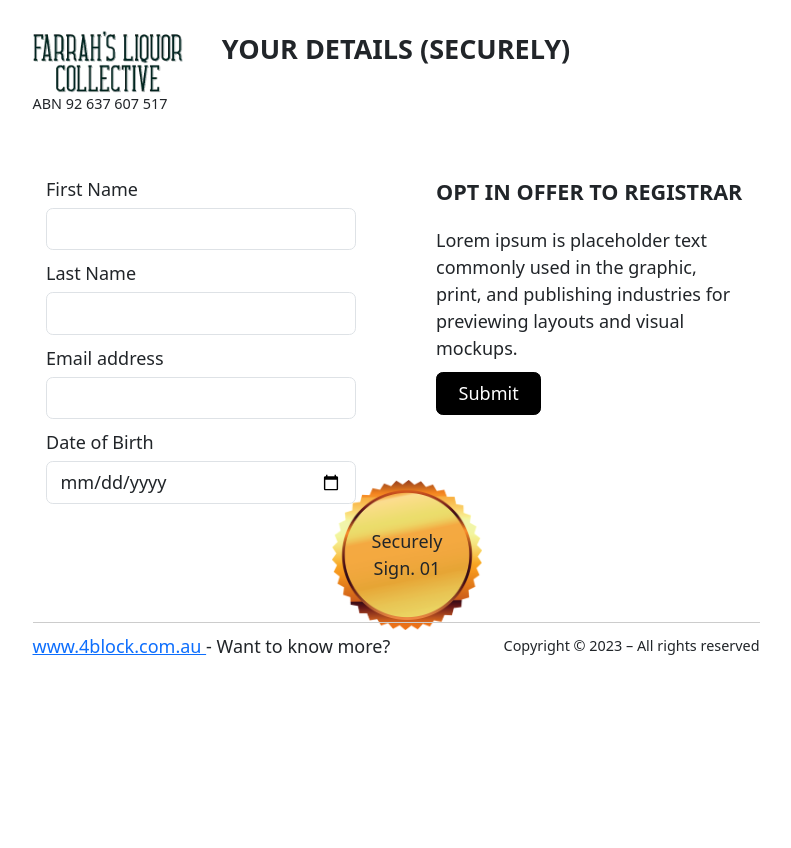
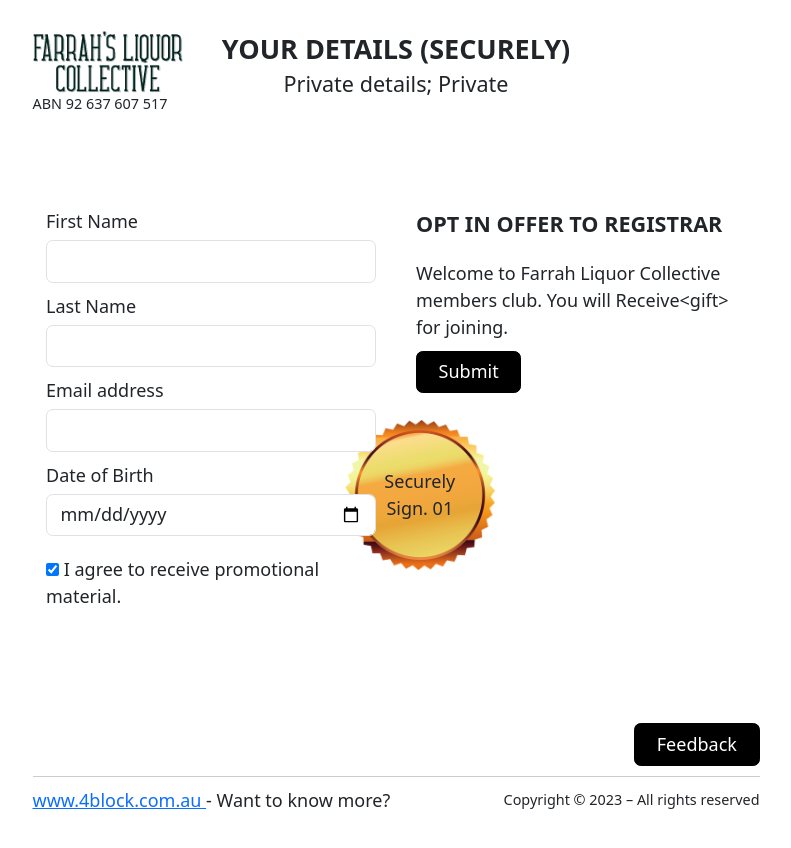
Before and after one commit to yulanh7/farrahsliquorcollective2-frontend, a Next.js app: page /detail in a window 1280 px wide. Shown: the top 848 px of the page, without its empty margins (244-1035 px from the left). Before the commit the page ends 800 px from the top, so only its background shows below. Built offline with nearby package versions, Linux system fonts and the light colour scheme; no server answers.

Commit message:
add a checkbox and feedback in detail page

```diff
--- a/pages/detail.tsx
+++ b/pages/detail.tsx
@@ -27,11 +27,13 @@ export default function Post() {
   const [lastName, setLastName] = useState('');
   const [email, setEmail] = useState('');
   const [dob, setDob] = useState('');
+  const [agreed, setAgreed] = useState(true);
   const [errors, setErrors] = useState<{
     firstName?: string;
     lastName?: string;
     email?: string;
     dob?: string;
+    agreed?: string;
   }>({});
 
   const validateForm = () => {
@@ -41,6 +43,7 @@ export default function Post() {
       lastName?: string;
       email?: string;
       dob?: string;
+      agreed?: string;
     } = {};
 
     if (firstName.trim() === '') {
@@ -65,8 +68,13 @@ export default function Post() {
       newErrors.dob = 'Date of birth is required';
       isValid = false;
     }
+    if (!agreed) {
+      newErrors.agreed = 'You must agree to receive promotional material before submitting the form.';
+      isValid = false;
+    }
 
     setErrors(newErrors);
+
     return isValid;
   };
 
@@ -81,7 +89,7 @@ export default function Post() {
     if (validateForm()) {
       const hashCode = getHash(firstName, lastName, email, dob);
       console.log(hashCode);
-      getHash(firstName, lastName, email, dob).then(hash => {
+      getHash(firstName, lastName, email, dob,).then(hash => {
         console.log(hash);
         fetch('http://172.19.0.191:3000/users', {
           method: 'POST',
@@ -111,9 +119,10 @@ export default function Post() {
     return hashHex;
   }
 
+  console.log('error', errors);
 
   return (
-    <Layout title="YOUR DETAILS (SECURELY)" logo="/images/logo.jpg">
+    <Layout title="YOUR DETAILS (SECURELY)" logo="/images/logo.jpg" subTitle="Private details; Private" showFeedback>
       <Badge />
       <form className={utilStyles.form} onSubmit={handleSubmit}>
         <Container>
@@ -166,7 +175,7 @@ export default function Post() {
                   <div className="invalid-feedback">{errors.email}</div>
                 )}
               </div>
-              <div className={utilStyles.pB10px}>
+              <div className={utilStyles.pB20px}>
                 <label htmlFor="dob" className="form-label">
                   Date of Birth
                 </label>
@@ -180,15 +189,24 @@ export default function Post() {
                 />
                 {errors.dob && <div className="invalid-feedback">{errors.dob}</div>}
               </div>
+              <div>
+                <label className={`${errors.agreed && 'is-invalid'} ${errors.agreed && 'form-control'}`}>
+                  <input
+                    type="checkbox"
+                    checked={agreed}
+                    onChange={(e) => setAgreed(e.target.checked)}
+                  />
+                  <span> I agree to receive promotional material.</span>
+                </label>
+                {errors.agreed && <div className="invalid-feedback">{errors.agreed}</div>}
+              </div>
             </Col>
             <Col sm="12" md="6" className={utilStyles.rightCol}>
               <h2 className={`${utilStyles.headingMd} ${utilStyles.pB10px}`}>
                 OPT IN OFFER TO REGISTRAR
               </h2>
               <div className={`${utilStyles.text} ${utilStyles.pB10px}`}>
-                Lorem ipsum is placeholder text commonly used in the graphic,
-                print, and publishing industries for previewing layouts and
-                visual mockups.
+                Welcome to Farrah Liquor Collective members club. You will Receive{`<gift>`} for joining.
               </div>
 
 
--- a/src/components/layout.tsx
+++ b/src/components/layout.tsx
@@ -5,15 +5,17 @@ import utilStyles from '../styles/utils.module.scss';
 import Link from 'next/link';
 import PropTypes from 'prop-types';
 import Image from 'next/image';
+import { Button } from "react-bootstrap";
 
 interface LayoutProps {
   children: ReactNode;
   title: ReactNode;
   logo: string;
   subTitle: string;
+  showFeedback: boolean;
 }
 
-export default function Layout({ children, title, subTitle, logo }: LayoutProps) {
+export default function Layout({ children, title, subTitle, logo, showFeedback }: LayoutProps) {
   return (
     <div className={styles.container}>
       <Head>
@@ -44,8 +46,20 @@ export default function Layout({ children, title, subTitle, logo }: LayoutProps)
 
       </header>
       <main className={styles.pageContainer}>{children}</main>
-      <footer className={`${utilStyles.footerContainer} ${utilStyles.pT10px}`}>
-        <div>
+      <footer>
+        {showFeedback &&
+          <div className={` ${utilStyles.pB10px} ${utilStyles.textRight}`}>
+            <Button
+              variant="primary"
+              className={utilStyles.button}
+            >
+              Feedback
+            </Button>
+          </div>
+        }
+        <div className={`${utilStyles.footerContainer} ${utilStyles.pT10px}`}>
+
+          <div >
             <Link href="https://4block.com.au/">
               <span>www.4block.com.au </span>
             </Link>
@@ -53,6 +67,7 @@ export default function Layout({ children, title, subTitle, logo }: LayoutProps)
           </div>
           <div className={`${utilStyles.textSm} `}>
             Copyright © 2023 – All rights reserved
+          </div>
         </div>
       </footer>
     </div>
@@ -64,4 +79,5 @@ Layout.propTypes = {
   title: PropTypes.node.isRequired,
   logo: PropTypes.string.isRequired,
   subTitle: PropTypes.string,
+  showFeedback: PropTypes.bool,
 };
--- a/src/styles/utils.module.scss
+++ b/src/styles/utils.module.scss
@@ -85,6 +85,9 @@
 }
 
 
+.pB20px {
+  padding-bottom: 20px;
+}
 .pB10px {
   padding-bottom: 10px;
 }
@@ -196,16 +199,23 @@ canvas.qrcode40 {
   align-items: center;
   position: absolute;
   z-index: -1;
-  top: 480px;
-  left: 45%;
+  top: 420px;
+  left: 46%;
 }
 
 .leftCol {
-  padding-right: 40px;
+  padding-right: 20px;
 }
 
 .rightCol {
-  padding-left: 40px;
+  padding-left: 20px;
+}
+
+.formControlNoBorder {
+  border: none;
+}
+.is-invalid.formControlNoBorder {
+  border: 1px solid #dc3545;
 }
 
 @media (max-width:767px) {
```
Lines whose indentation alone changed are shown as unchanged.
